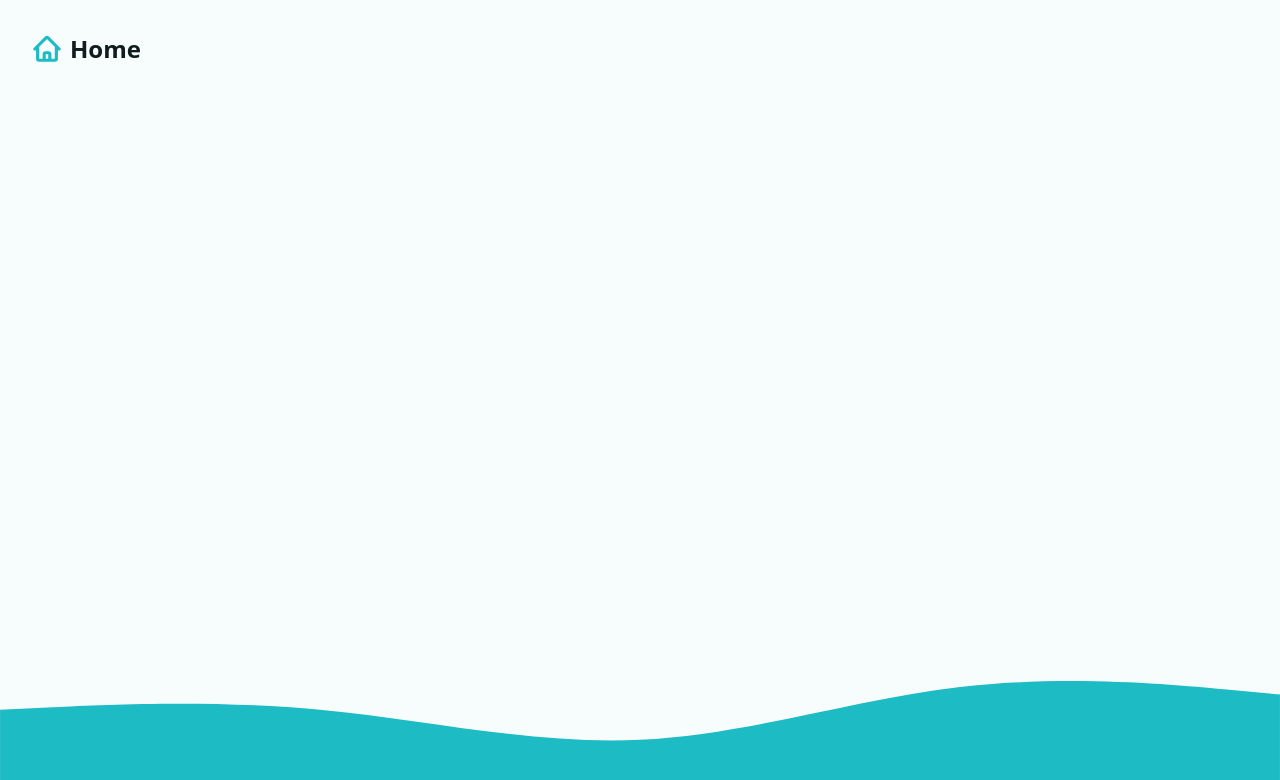
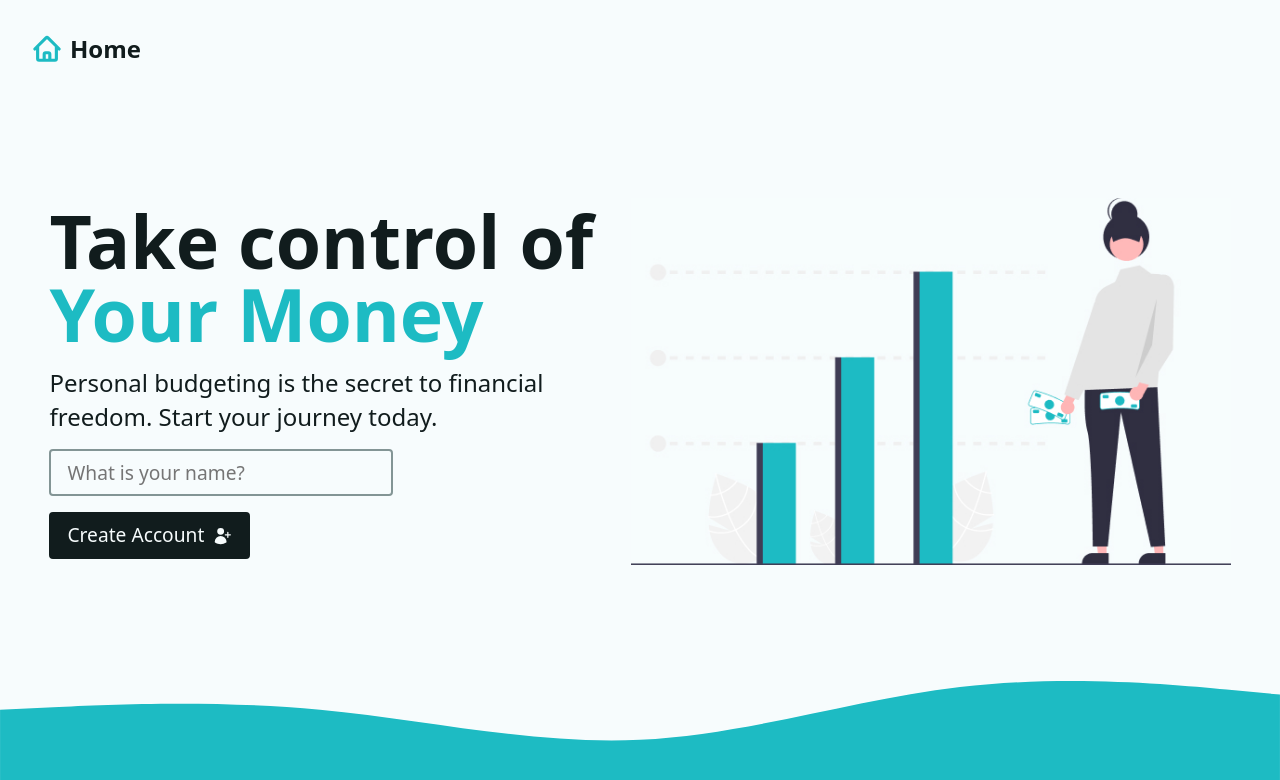
Before and after one commit to cheuchheang/budget-app, a React (Vite) app: page / in a window 1280 px wide. Shown: the top 780 px of the page. Built offline with nearby package versions, Linux system fonts and the light colour scheme.

Commit message:
add Intro & form creating new account

```diff
--- a/package.json
+++ b/package.json
@@ -6,7 +6,8 @@
   "scripts": {
     "dev": "vite",
     "build": "vite build",
-    "preview": "vite preview"
+    "preview": "vite preview",
+    "test": "jest"
   },
   "dependencies": {
     "@heroicons/react": "^2.0.16",
@@ -19,6 +20,7 @@
     "@types/react": "^18.0.27",
     "@types/react-dom": "^18.0.10",
     "@vitejs/plugin-react-swc": "^3.0.0",
+    "jest": "^29.4.3",
     "vite": "^4.1.0"
   }
 }
--- a/src/App.jsx
+++ b/src/App.jsx
@@ -3,7 +3,7 @@
 import "react-toastify/dist/ReactToastify.css";
 import { logoutAction } from "./actions/logout";
 import Main, { mainLoader } from "./layouts/Main";
-import Dashboard, { dashboardLoader } from "./pages/Dashboard";
+import Dashboard, { dashboardAction, dashboardLoader } from "./pages/Dashboard";
 import Error from "./pages/Error";
 
 const router = createBrowserRouter([
@@ -16,6 +16,7 @@
       {
         index: true,
         element: <Dashboard />,
+        action: dashboardAction,
         loader: dashboardLoader,
         errorElement: <Error />,
       },
--- /dev/null
+++ b/src/components/Intro.jsx
@@ -0,0 +1,37 @@
+import { UserPlusIcon } from "@heroicons/react/24/solid";
+import React from "react";
+import { Form } from "react-router-dom";
+import illustration from "../assets/illustration.jpeg";
+
+const Intro = () => {
+  return (
+    <div className="intro">
+      <div>
+        <h1>
+          Take control of <span className="accent">Your Money</span>
+        </h1>
+        <p>
+          Personal budgeting is the secret to financial freedom. Start your
+          journey today.
+        </p>
+        <Form method="post">
+          <input
+            type="text"
+            name="userName"
+            required
+            placeholder="What is your name?"
+            aria-label="Your Name"
+            autoComplete="given-name"
+          />
+          <button type="submit" className="btn btn--dark">
+            <span>Create Account</span>
+            <UserPlusIcon width={20} />
+          </button>
+        </Form>
+      </div>
+      <img src={illustration} alt="Person with money" width={600} />
+    </div>
+  );
+};
+
+export default Intro;
--- a/src/pages/Dashboard.jsx
+++ b/src/pages/Dashboard.jsx
@@ -1,6 +1,19 @@
 import React from "react";
 import { useLoaderData } from "react-router-dom";
+import { toast } from "react-toastify";
+import Intro from "../components/Intro";
 import { fetchData } from "../helpers";
+
+export const dashboardAction = async ({ request }) => {
+  const data = await request.formData();
+  const formData = Object.fromEntries(data);
+  try {
+    localStorage.setItem("userName", JSON.stringify(formData.userName));
+    return toast.success(`Welcome, ${formData.userName}`);
+  } catch (error) {
+    throw new Error("There was a problem creating your account.");
+  }
+};
 
 export const dashboardLoader = () => {
   const userName = fetchData("userName");
@@ -9,7 +22,7 @@
 
 const Dashboard = () => {
   const { userName } = useLoaderData();
-  return <div>{userName}</div>;
+  return <>{userName ? <p>{userName}</p> : <Intro />}</>;
 };
 
 export default Dashboard;
```
Also changed, not shown: 1 other file (tests, documents, lock files or other folders).
